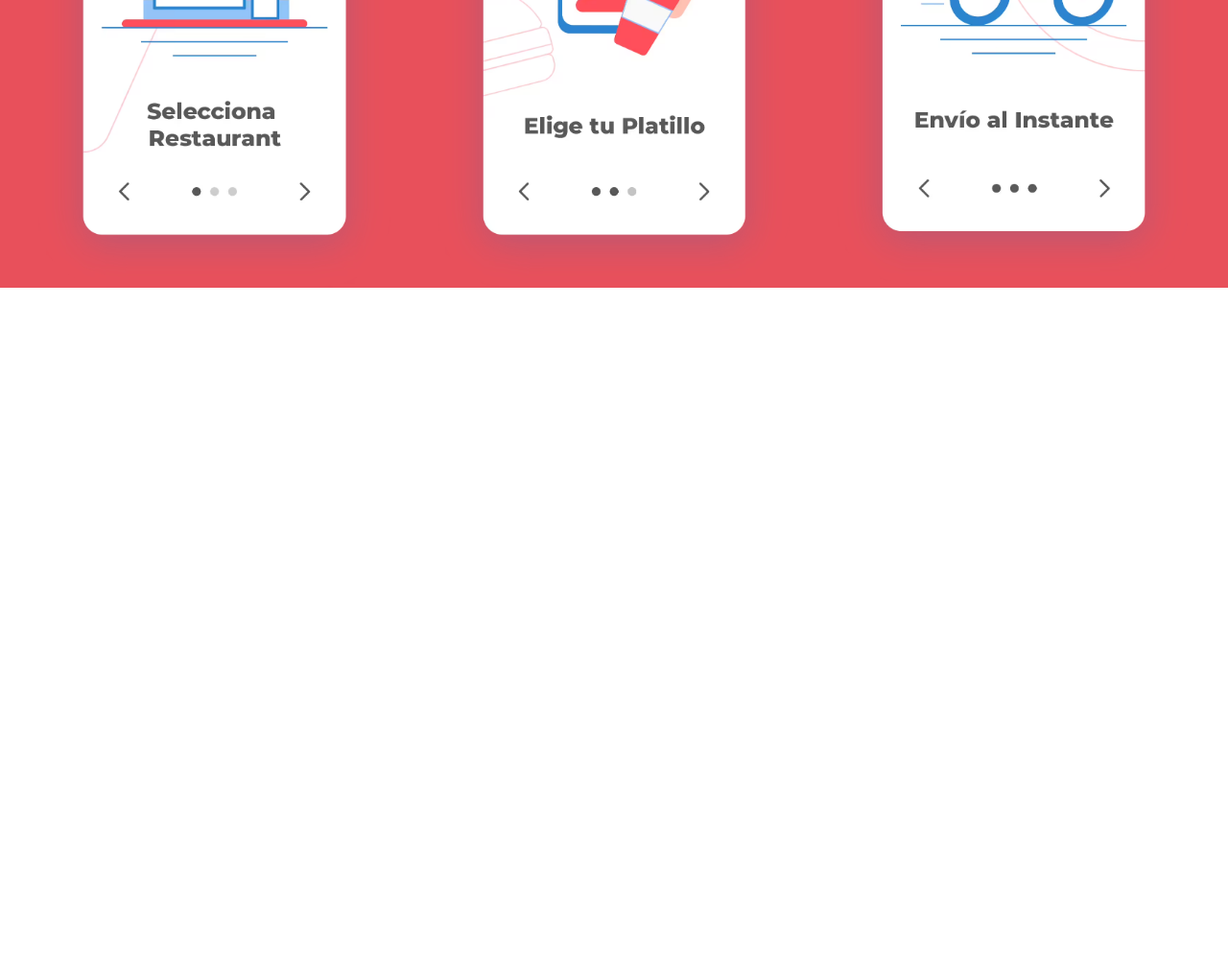
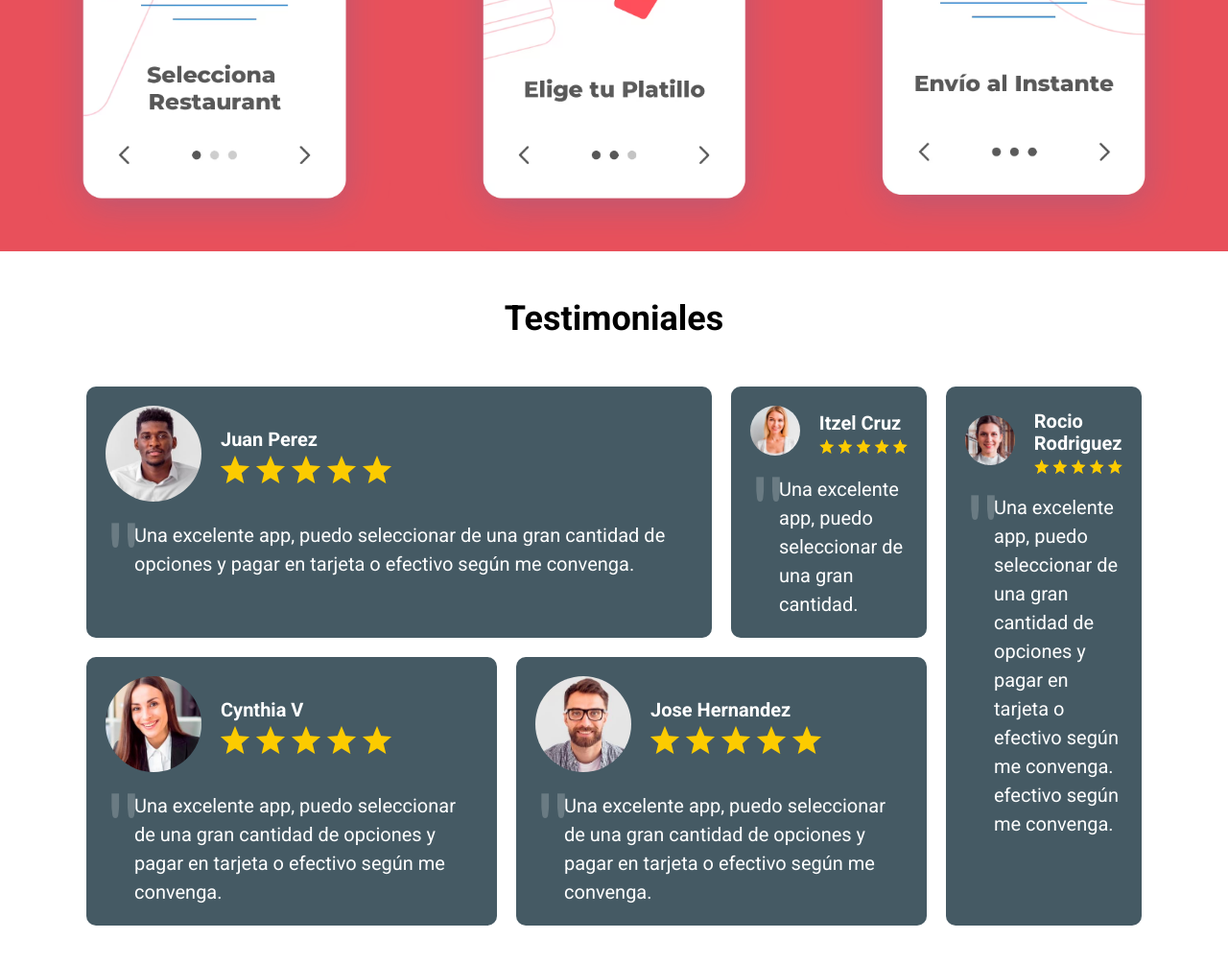
Before and after one commit to dmarmijosa/DeliveryApp, a website: page index.html in a window 1280 px wide. Shown: the part 1503-2506 px from the top of the page at 96% size. Before the commit the page ends 1803 px from the top, so only its background shows below. Drawn offline with Linux system fonts and the light colour scheme.

Commit message:
testimonial

```diff
--- a/index.html
+++ b/index.html
@@ -1,5 +1,6 @@
 <!DOCTYPE html>
 <html lang="en">
+
 <head>
     <meta charset="UTF-8">
     <meta http-equiv="X-UA-Compatible" content="IE=edge">
@@ -10,6 +11,7 @@
     <link href="https://fonts.googleapis.com/css2?family=Roboto:wght@400;700;900&display=swap" rel="stylesheet">
     <link rel="stylesheet" href="/build/css/app.css">
 </head>
+
 <body>
     <header class="header contenedor">
         <div class="header__logo">
@@ -21,7 +23,7 @@
             <a href="#" class="navegacion__link navegacion__link--registrar">Registrar Restaurant</a>
         </nav>
     </header>
-    <section contenedor formulario>
+    <section class="contenedor formulario">
         <div class="formulario__grid">
             <div class="formulario__contenido">
                 <h2 class="formulario__heading">Encuentra y pide comida de tu restaurante favorito</h2>
@@ -32,7 +34,8 @@
                     </div>
                     <div class="formulario__campo">
                         <label for="platillo" class="formulario__label">Platillo</label>
-                        <input id="platillo" type="text" class="formulario__input" placeholder="Pizza, Ensalada, Hamburguesa">
+                        <input id="platillo" type="text" class="formulario__input"
+                            placeholder="Pizza, Ensalada, Hamburguesa">
                     </div>
                     <input type="submit" class="formulario__submit" value="Buscar">
                 </form>
@@ -44,9 +47,10 @@
         </div>
     </section>
     <section class="pasos">
-        <img class="pasos__wave" src="build/img/wave.svg" alt="Imagen wave" >
+        <img class="pasos__wave" src="build/img/wave.svg" alt="Imagen wave">
         <div class="pasos__contenido">
-            <h2 class="pasos__heading">¿Cómo funciona ? <span class="pasos__heading--descripcion">tan fácil como 1,2 y 3</span></h2>
+            <h2 class="pasos__heading">¿Cómo funciona ? <span class="pasos__heading--descripcion">tan fácil como 1,2 y
+                    3</span></h2>
             <div class="pasos__grid contenedor">
                 <div class="pasos__paso">
                     <img class="pasos__imagen" alt="imagen paso app" src="build/img/paso_1.avif">
@@ -61,6 +65,98 @@
             </div>
         </div>
     </section>
+    <section class="contenedor testimoniales">
+        <h2 class="testimoniales__heading">Testimoniales</h2>
+
+        <div class="testimoniales__grid">
+            <div class="testimonial">
+                <header class="testimonial__header">
+                    <div class="testimonial__imagen">
+                        <img src="build/img/testimonial1.jpg" alt="testimonial">
+                    </div>
+
+                    <div class="testimonial__informacion">
+                        <p class="testimonial__autor">Juan Perez</p>
+                        <img class="testimonial__calificacion" src="build/img/estrellas.png" alt="imagen estrellas">
+                    </div>
+                </header>
+
+                <blockquote class="testimonial__texto">
+                    Una excelente app, puedo seleccionar de una gran cantidad de opciones y pagar en tarjeta o efectivo según me convenga.
+                </blockquote>
+            </div> <!--.testimonial-->
+
+            <div class="testimonial">
+                <header class="testimonial__header">
+                    <div class="testimonial__imagen">
+                        <img src="build/img/testimonial5.jpg" alt="testimonial">
+                    </div>
+
+                    <div class="testimonial__informacion">
+                        <p class="testimonial__autor">Itzel Cruz</p>
+                        <img class="testimonial__calificacion" src="build/img/estrellas.png" alt="imagen estrellas">
+                    </div>
+                </header>
+
+                <blockquote class="testimonial__texto">
+                    Una excelente app, puedo seleccionar de una gran cantidad.
+                </blockquote>
+            </div> <!--.testimonial-->
+
+            <div class="testimonial">
+                <header class="testimonial__header">
+                    <div class="testimonial__imagen">
+                        <img src="build/img/testimonial4.jpg" alt="testimonial">
+                    </div>
+
+                    <div class="testimonial__informacion">
+                        <p class="testimonial__autor">Rocio Rodriguez</p>
+                        <img class="testimonial__calificacion" src="build/img/estrellas.png" alt="imagen estrellas">
+                    </div>
+                </header>
+
+                <blockquote class="testimonial__texto">
+                    Una excelente app, puedo seleccionar de una gran cantidad de opciones y pagar en tarjeta o efectivo según me convenga. efectivo según me convenga.
+                </blockquote>
+            </div> <!--.testimonial-->
+
+            <div class="testimonial">
+                <header class="testimonial__header">
+                    <div class="testimonial__imagen">
+                        <img src="build/img/testimonial2.jpg" alt="testimonial">
+                    </div>
+
+                    <div class="testimonial__informacion">
+                        <p class="testimonial__autor">Cynthia V</p>
+                        <img class="testimonial__calificacion" src="build/img/estrellas.png" alt="imagen estrellas">
+                    </div>
+                </header>
+
+                <blockquote class="testimonial__texto">
+                    Una excelente app, puedo seleccionar de una gran cantidad de opciones y pagar en tarjeta o efectivo según me convenga.
+                </blockquote>
+            </div> <!--.testimonial-->
+
+            <div class="testimonial">
+                <header class="testimonial__header">
+                    <div class="testimonial__imagen">
+                        <img src="build/img/testimonial3.jpg" alt="testimonial">
+                    </div>
+
+                    <div class="testimonial__informacion">
+                        <p class="testimonial__autor">Jose Hernandez</p>
+                        <img class="testimonial__calificacion" src="build/img/estrellas.png" alt="imagen estrellas">
+                    </div>
+                </header>
+
+                <blockquote class="testimonial__texto">
+                    Una excelente app, puedo seleccionar de una gran cantidad de opciones y pagar en tarjeta o efectivo según me convenga.
+                </blockquote>
+            </div> <!--.testimonial-->
+        </div>
+    </section>
+
 
 </body>
+
 </html>
--- a/src/scss/app.scss
+++ b/src/scss/app.scss
@@ -2,3 +2,4 @@
 @use 'header';
 @use 'formulario';
 @use 'pasos';
+@use 'testimoniales';
--- /dev/null
+++ b/src/scss/testimoniales/_index.scss
@@ -0,0 +1,2 @@
+@forward 'testimoniales';
+@forward 'testimonial';
--- /dev/null
+++ b/src/scss/testimoniales/_testimonial.scss
@@ -0,0 +1,64 @@
+@use "../base/variables" as v;
+@use "../base/mixins" as m;
+
+.testimonial{
+    background-color: v.$secundario;
+    padding: 2rem;
+    margin-bottom: 2rem;
+    border-radius: 1rem;
+    color: v.$blanco;
+
+    &:last-of-type{
+        margin-bottom: 0;
+    }
+    @include m.tablet{
+        margin-bottom: 0;
+        &:nth-child(1){
+            grid-column: 1/4;
+        }
+        &:nth-child(3){
+            grid-column: 5/6;
+            grid-row: 1/3;
+        }
+        &:nth-child(4){
+            grid-column: 1/3;
+        }
+        &:nth-child(5){
+            grid-column: 3/5;
+        }
+    }
+    &__header {
+        display: flex;
+        gap: 2rem;
+        align-items: center;
+    }
+    &__imagen {
+        flex-basis: 10rem;
+        border-radius: 50%;
+        overflow: hidden;
+    }
+    &__autor{
+        color: v.$blanco;
+        font-weight: bold;
+        margin: .5rem 0;
+    }
+    &__texto{
+        font-size: 2rem;
+        line-height: 1.5;
+        margin:2rem 0 0 0;
+        padding-left: 2rem;
+        position: relative;
+        padding-left: 3rem;
+        &::before{
+            content: '"';
+            font-size: 10rem;
+            position: absolute;
+            top:-4rem;
+            left: 0;
+            opacity: .2;
+            font-family: 'Trebuchet MS', 'Lucida Sans Unicode', 'Lucida Grande', 'Lucida Sans', Arial, sans-serif;
+        }
+
+    }
+
+}
--- /dev/null
+++ b/src/scss/testimoniales/_testimoniales.scss
@@ -0,0 +1,14 @@
+@use "../base/variables" as v;
+@use "../base/mixins" as m;
+
+.testimoniales{
+    padding: v.$separacion;
+    &__heading{
+        text-align: center;
+    }
+    &__grid{
+        @include m.tablet{
+            @include m.grid(5,2rem);
+        }
+    }
+}
```
Also changed, not shown: build/css/app.css, 1 other file.
